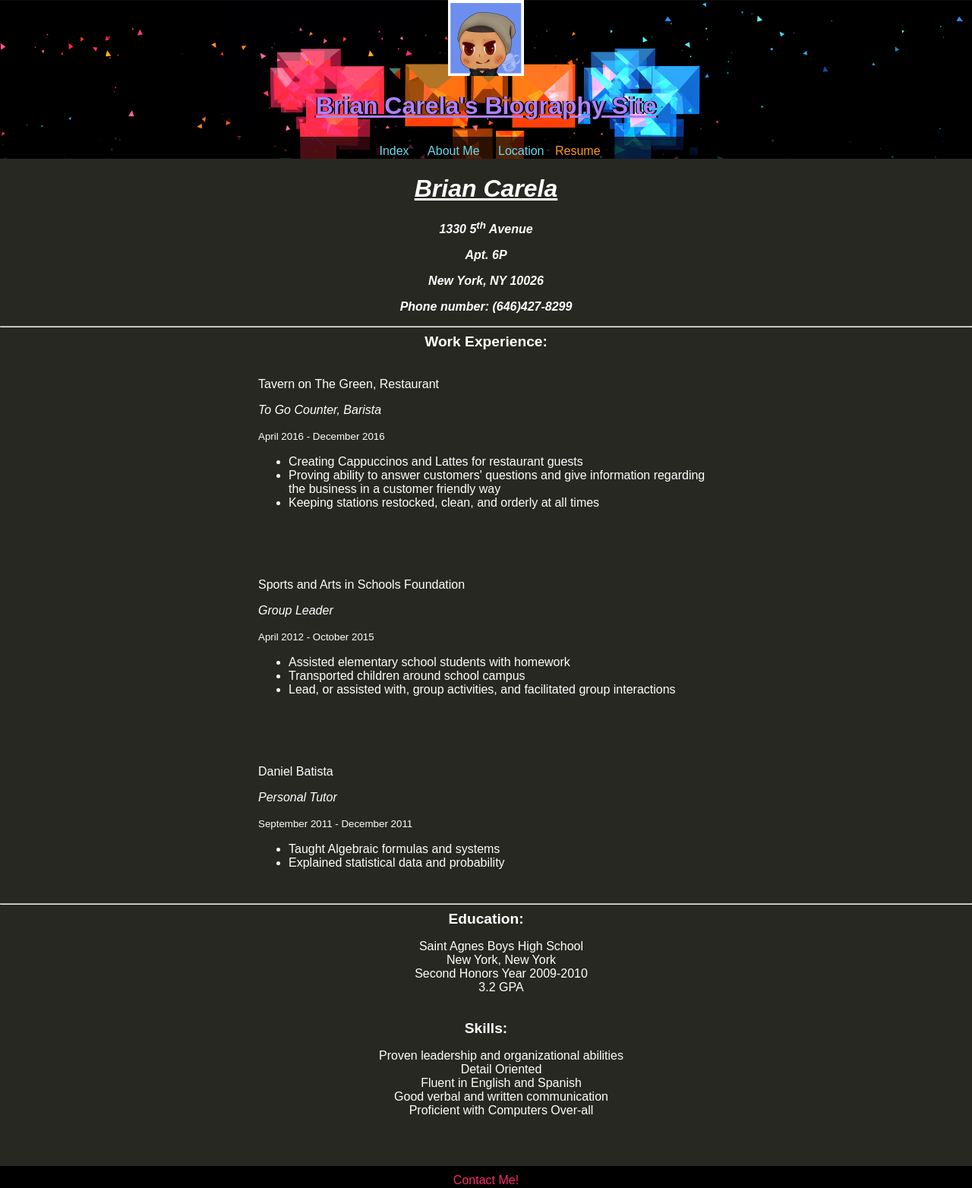
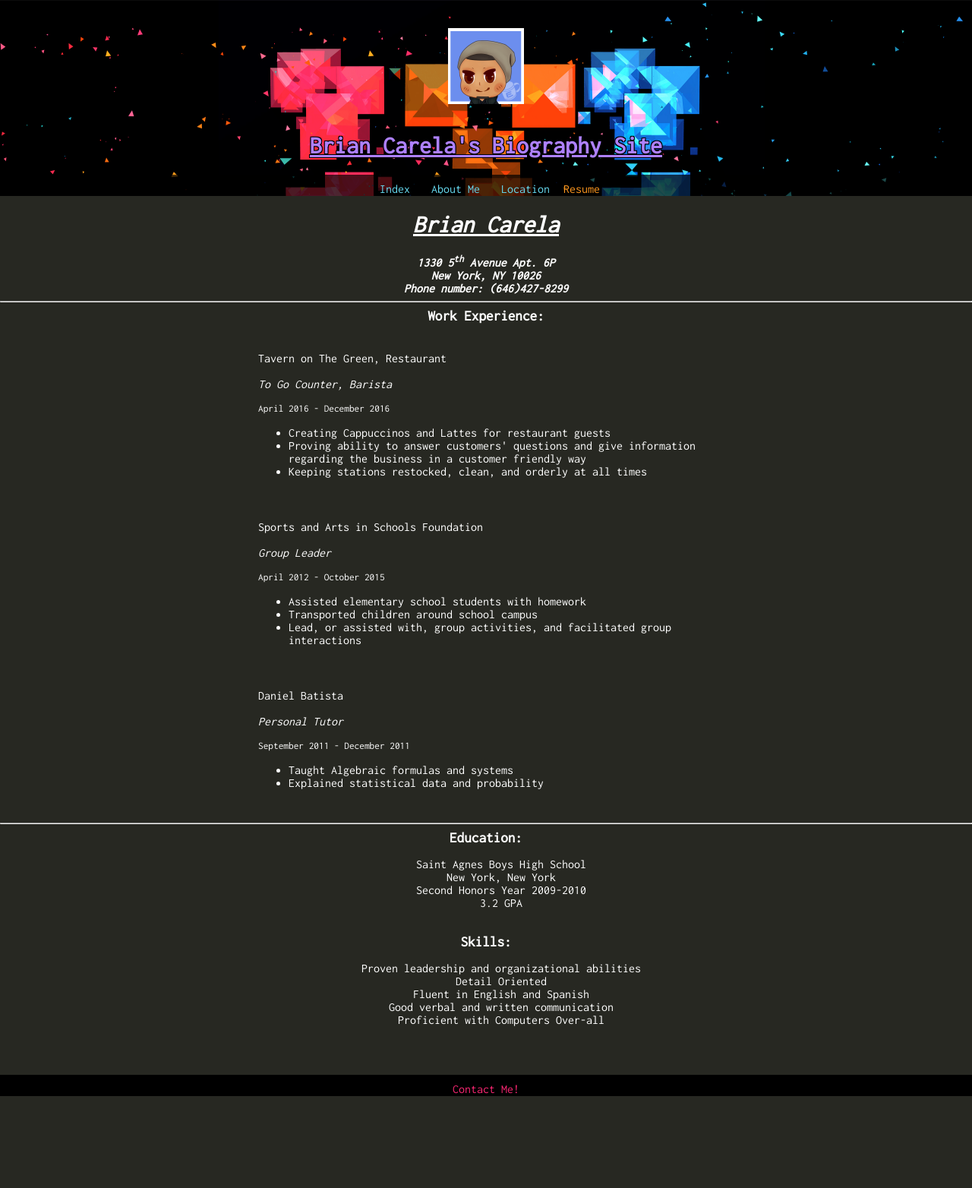
Before and after one commit to BrianCarela/pages-unit-1.5-master2, a plain HTML site: page Resume.html in a window 1280 px wide. Shown: the whole page at 76% size. After the commit the page ends 1443 px from the top, so only its background shows below. Drawn offline with Linux system fonts and the light colour scheme.

Commit message:
Assignment Complete
extra credit: make dat fancy index page

```diff
--- a/Resume.html
+++ b/Resume.html
@@ -3,52 +3,59 @@
 <head>
 	<title>Brian's Resume</title>
 	<link rel="stylesheet" type="text/css" href="myspace.css">
+	<link href="https://fonts.googleapis.com/css?family=Inconsolata" rel="stylesheet">
 </head>
 	<body>
 		<header>
-		<img src="icon.png" width="100" height="100" >
+			<a href="index.html"><img src="icon.png" width="100" height="100" id="icon"></a>
 			<h1 id="biotitle">Brian Carela's Biography Site</h1>
 			<ul>
-				<li><a href="index.html">Index </a></li>
-				<li><a href="Aboutme.html">About Me </a></li>
-				<li><a href="Location.html">Location </a></li>
+				<li><a href="index.html" id="nav">Index </a></li>
+				<li><a href="Aboutme.html" id="nav">About Me </a></li>
+				<li><a href="Location.html" id="nav">Location </a></li>
 				<li>Resume</li>
 			</ul>
 		</header>
-			<div id="resume"><em><h1>Brian Carela</h1>
-			<b><p>1330 5<sup>th</sup> Avenue</p>
-			<p>Apt. 6P</p>
-			<p>New York, NY 10026</p>
-			<p>Phone number: (646)427-8299</p></b></em>
+			<div id="nameadd"><h1>Brian Carela</h1>
+			1330 5<sup>th</sup> Avenue Apt. 6P
+				<br>
+			New York, NY 10026
+				<br>
+			Phone number: (646)427-8299</div>
 				<hr>
-			<b><big>Work Experience:</big></b></div>
-			<article><p>Tavern on The Green, Restaurant</p>
-			<p><i>To Go Counter, Barista</i></p>
-			<p><small>April 2016 - December 2016</small></p>
+			<div id="restitle">Work Experience:</div>
+			<br>
+			<article>Tavern on The Green, Restaurant
+				<br><br>
+			<div id="position">To Go Counter, Barista</div>
+			<br>
+			<div id="workdates">April 2016 - December 2016</div>
 			<ul>
 				<li>Creating Cappuccinos and Lattes for restaurant guests</li>
 				<li>Proving ability to answer customers' questions and give information regarding the business in a customer friendly way</li>
 				<li>Keeping stations restocked, clean, and orderly at all times</li>
 			</ul></article>
+			<article>Sports and Arts in Schools Foundation
+				<br><br>
+			<div id="position">Group Leader</div>
 				<br>
-			<article><p>Sports and Arts in Schools Foundation</p>
-			<p><i>Group Leader</i></p>
-			<p><small>April 2012 - October 2015</small></p>
+			<div id="workdates">April 2012 - October 2015</div>
 			<ul>
 				<li>Assisted elementary school students with homework</li>
 				<li>Transported children around school campus</li>
 				<li>Lead, or assisted with, group activities, and facilitated group interactions</li>
 			</ul></article>
+			<article>Daniel Batista
+				<br><br>
+			<div id="position">Personal Tutor</div>
 				<br>
-			<article><p>Daniel Batista</p>
-			<p><i>Personal Tutor</i></p>
-			<p><small>September 2011 - December 2011</small></p>
+			<div id="workdates">September 2011 - December 2011</div>
 			<ul>
 				<li>Taught Algebraic formulas and systems</li>
 				<li>Explained statistical data and probability</li>
 			</ul></article>
 				<hr>
-			<div id="resume"><b><big>Education:</big></b>
+			<div id="resume"><div id="restitle">Education:</div>
 			<ul style="list-style-type:none">
 				<li>Saint Agnes Boys High School</li>
 				<li>New York, New York</li>
@@ -56,7 +63,7 @@
 				<li>3.2 GPA</li>
 			</ul>
 				<br>
-			<b><big>Skills:</big></b>
+			<div id="restitle">Skills:</div>
 			<ul style="list-style-type:none">
 				<li>Proven leadership and organizational abilities</li>
 				<li>Detail Oriented</li>
--- a/myspace.css
+++ b/myspace.css
@@ -18,9 +18,9 @@ header{
 	background-color: rgb(39,40,34);
 }
 header img{
-	margin-top: 20px;
+	margin-top: 25px;
 }
-header a:hover{
+#nav:hover{
 	background-color: rgb(102,217,239);
 	color: rgb(39,40,34);
 	transition: 0.5s;
@@ -49,6 +49,7 @@ body img{
 	margin: auto;
 }
 body{
+	font-family: 'Inconsolata', monospace;
 	text-align: justify, center;
 	margin: 0%;
 	background-color: rgb(39,40,34);
@@ -57,16 +58,43 @@ body{
 body a{
 	text-decoration: bold;
 }
+#icon{
+	padding-top: 20px;
+}
+#selfie{
+	margin-top: 10px;
+}
+#nameadd{
+	text-align: center;
+	font-weight: bold;
+	font-style: italic;
+}
 #resume{
 	text-align: center;
 }
+#restitle{
+	text-align: center;
+	font-size: larger;
+	font-weight: bold;
+}
+#position{
+	font-style: italic;
+}
+#workdates{
+	font-size: smaller;
+}
 #links{
 	color: rgb(174,129,255);
+	font-weight: bold;
 }
 #biotitle{
 	color: rgb(174,129,255);
-	text-shadow: -1px 0 black, 2px 0 black, 2px 0 black, -1px 0 black;
-}
+	text-shadow:
+		-1px -1px 0 #000,
+    	1px -1px 0 #000,
+    	-1px 1px 0 #000,
+     	1px 1px 0 #000;
+     }
 footer{
 	margin-top: 5%;
 	padding: 10px 0px 1px 0px;
```
Also changed, not shown: AboutMe.html (+11 -10 lines), Form.html (+33 -23 lines), Location.html (+6 -5 lines), index.html (+5 -4 lines), saved notes.html (+2 -44 lines), margin v padding.jpg (deleted). Lines whose indentation alone changed are shown as unchanged.
